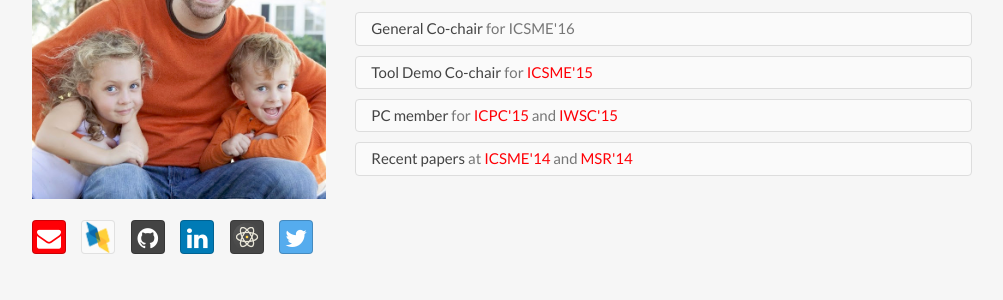
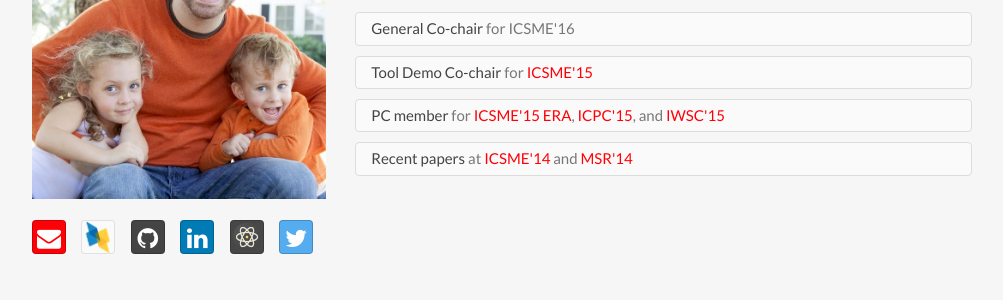
Before and after one commit to nkraft/nkraft.github.io, a Jekyll site: the page built from index.html, in a window 1280 px wide and 900 px high. Shown: the part 186-486 px from the top of the window, without its empty margins (138-1141 px from the left). Built offline with Jekyll 4.4.1, drawn with Linux system fonts in a browser that asks for light colours; nearby versions of some CDN libraries.

Commit message:
Update header.html

```diff
--- a/_includes/header.html
+++ b/_includes/header.html
@@ -57,7 +57,8 @@
                                     <span class="list-group-item-heading">PC member</span>
                                     <span class="list-group-item-text">
                                         for
-                                        <a href="https://dibt.unimol.it/ICPC15/">ICPC'15</a>
+                                        <a href="http://www.icsme.uni-bremen.de/cfp_era.php">ICSME'15 ERA</a>,
+                                        <a href="https://dibt.unimol.it/ICPC15/">ICPC'15</a>,
                                         and
                                         <a href="http://iwsc2015.usask.ca">IWSC'15</a>
                                     </span>
```
